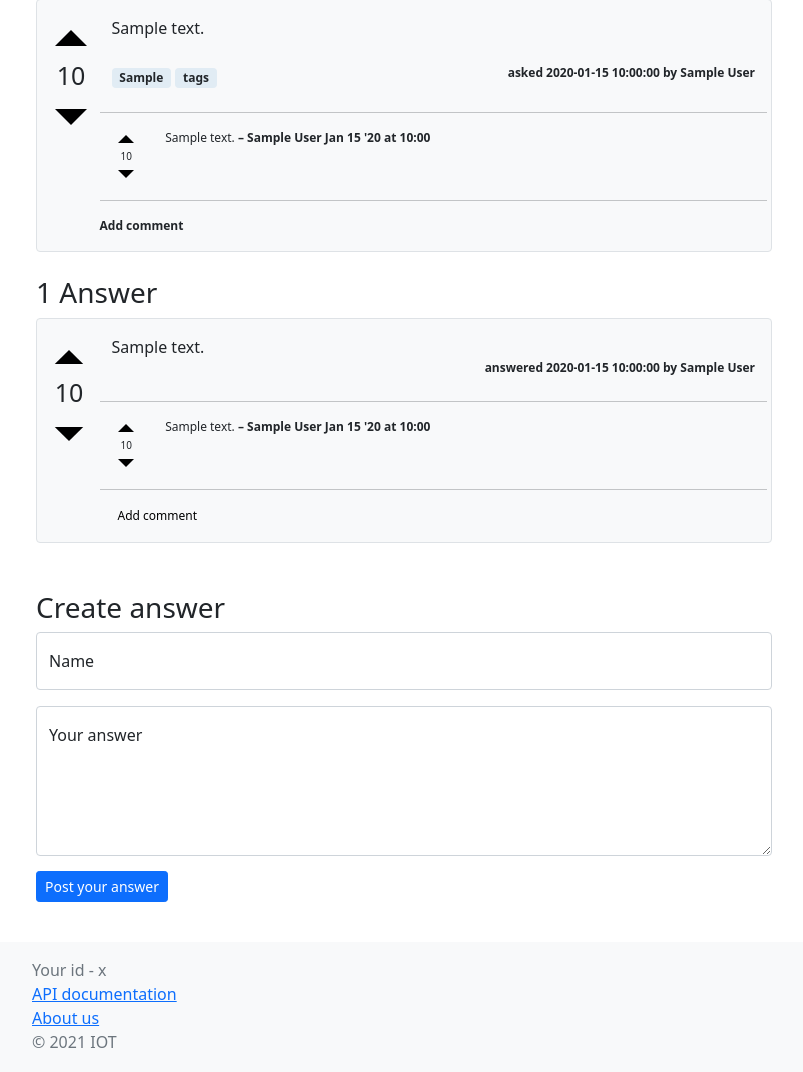
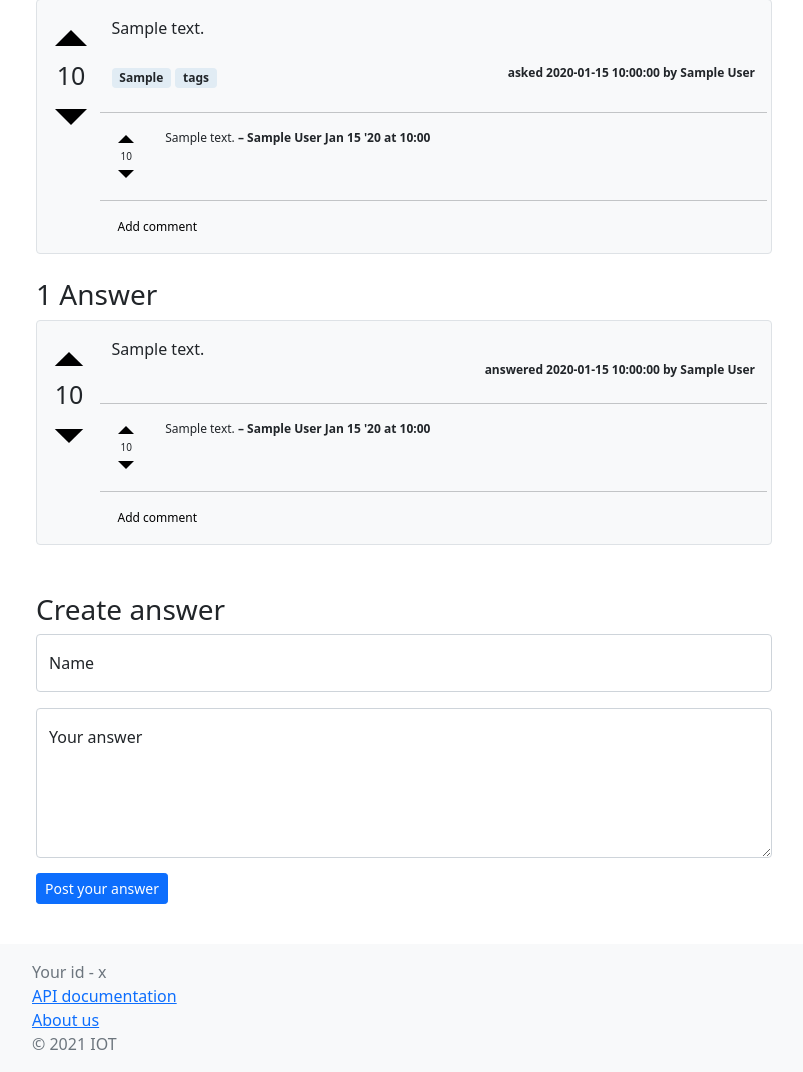
Before and after one commit to barsikus007/ShitOverFlow, a FastAPI app: template templates/thread.html in a window 1280 px wide. Shown: the part 150-1222 px from the top of the page, without its empty margins (236-1039 px from the left). Before the commit the page ends 1198 px from the top, so only its background shows below. Run offline with FastAPI, Linux system fonts and the light colour scheme; the template is opened without the code that fills it: most values are stand-ins (such as "Sample title", 1, 10 or a date in 2020).

Commit message:
Changes by sdyak

```diff
--- a/static/app.js
+++ b/static/app.js
@@ -19,7 +19,15 @@
         })
 })()
 
-function createThread(){
+window.onload = () => {
+    let commentsBlockArray = document.getElementsByClassName('comment-block');
+
+    for (let comment in commentsBlockArray) {
+
+    }
+}
+
+function createThread() {
     let form = document.forms.create;
     let author = form.elements.author.value;
     let title = form.elements.title.value;
@@ -58,10 +66,10 @@ function vote(post_type, post_id, action, undo=false) {
     return false;
 }
 
-function commentSendPreview(index) {
-    let addButton = document.querySelector(`#answer-${index} div.comment-button`);
+function commentSendPreview(post_type, index) {
+    let addButton = document.querySelector(`#${post_type}-${index} div.comment-button`);
     addButton.innerHTML =
-        `<form name="createComment">
+        `<form name="create-comment">
         <div class="row">
             <div class="col-sm-6">
                 <input type="text" name="comment" class="form-control" placeholder="Comment" aria-label="Comment">
@@ -70,21 +78,20 @@ function commentSendPreview(index) {
                 <input type="text" name="name" class="form-control" placeholder="Name" aria-label="Name">
             </div>
             <div class="col-sm">
-                    <button type="button" class="btn btn-primary button-send" onclick="commentPush(${index})">Add comment</button>
+                <button type="button" class="btn btn-primary button-send" onclick="commentPush('${post_type}', ${index})">Add comment</button>
             </div>
         </div>
      </form>`;
 }
 
-function commentPush(index) {
-    let commentForm = document.forms.createComment;
+function commentPush(post_type, index) {
+    let commentForm = document.forms['create-comment'];
     let commentText = commentForm.elements.comment.value;
-    let commentAuthor = commentForm.elements.name.value;
+    let commentAuthor = commentForm.elements.name.value
 
-    fetch(`http://shitoverflow.tmweb.ru/api/v1/answer/${index}/comments/add`,
-        { method: 'POST', body: `{"author": "${commentAuthor}", "body": "${commentText}"}` })
+    fetch(`http://shitoverflow.tmweb.ru/api/v1/${post_type}/${index}/comments/add`,
+        {method: 'POST', body: `{"author": "${commentAuthor}", "body": "${commentText}"}`})
         .then(result => result.json())
         .then(() => window.location.reload());
-
     return false;
 }
--- a/templates/thread.html
+++ b/templates/thread.html
@@ -107,7 +107,13 @@
                         </div>
                     {% endfor %}
                     <hr>
-                    <div class="row new-comment clickable comment-button fine-text">Add comment</div>
+                    <div class="row comment-button fine-text">
+                        <div class="col-3">
+                            <button class="button-comment" onclick="commentSendPreview('question' , {{ question.id }})">
+                                Add comment
+                            </button>
+                        </div>
+                    </div>
                 </div>
             </div>
         </div>
@@ -190,8 +196,8 @@
 
                         <div class="row">
                             <div class="d-flex justify-content-end text-end fine-text"
-                             title="{{ answer.created_at.strftime('%H:%M:%S %d.%m.%Y') }}">
-                            answered {{ answer.human_time }} by {{ answer.author }}</div>
+                                 title="{{ answer.created_at.strftime('%H:%M:%S %d.%m.%Y') }}">
+                                answered {{ answer.human_time }} by {{ answer.author }}</div>
                         </div>
                         <br>
 
@@ -242,7 +248,7 @@
 
                         <div class="row comment-button fine-text">
                             <div class="col-3">
-                                <button class="button-comment" onclick="commentSendPreview({{ answer.id }})">
+                                <button class="button-comment" onclick="commentSendPreview('answer', {{ answer.id }})">
                                     Add comment
                                 </button>
                             </div>
```
Lines whose indentation alone changed are shown as unchanged.
